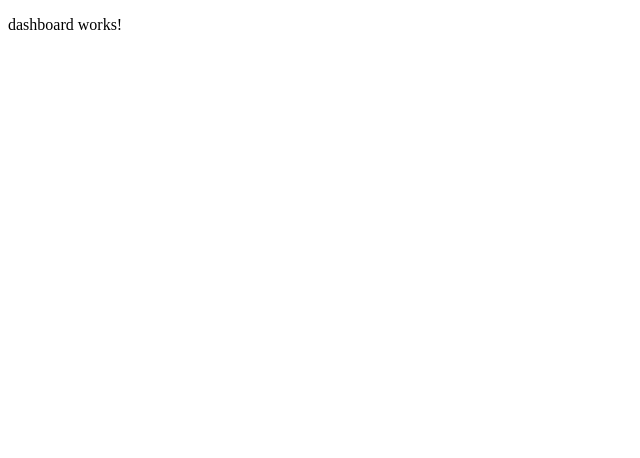
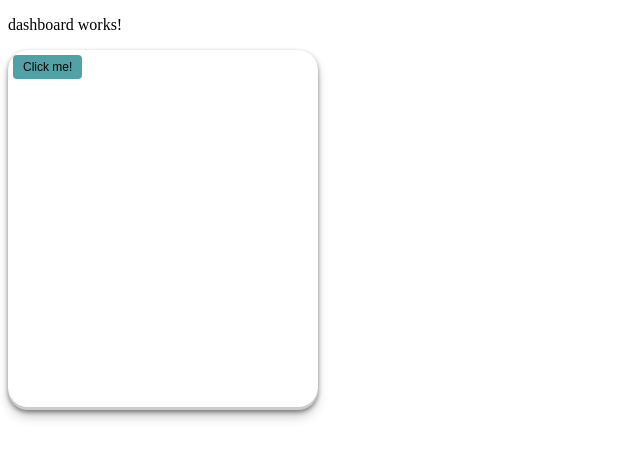
Before and after one commit to vvalverdea/ProTasker, an Angular app in the folder frontend/client/: page / in a window 1280 px wide. Shown: the top 458 px of the page, without its empty margins (0-640 px from the left). Built offline with nearby package versions, Linux system fonts and the light colour scheme.

Commit message:
feat: card's build as atom

```diff
--- a/frontend/client/angular.json
+++ b/frontend/client/angular.json
@@ -29,7 +29,11 @@
                 "input": "public"
               }
             ],
-            "styles": ["src/styles.scss"],
+            "styles": [
+              "src/styles/_variables.scss",
+              "src/styles/_mixins.scss",
+              "src/styles.scss"
+            ],
             "scripts": [],
             "server": "src/main.server.ts",
             "outputMode": "server",
--- /dev/null
+++ b/frontend/client/src/app/atoms/card/card.component.html
@@ -0,0 +1,3 @@
+<div class="card" [style.width]="width" [style.height]="height">
+  <ng-content></ng-content>
+</div>
--- /dev/null
+++ b/frontend/client/src/app/atoms/card/card.component.scss
@@ -0,0 +1,19 @@
+@use "../../../styles/_variables" as *;
+
+.card {
+  border-radius: 20px;
+  padding: 5px;
+  box-shadow: rgba(0, 0, 0, 0.4) 0px 2px 4px,
+    rgba(0, 0, 0, 0.3) 0px 7px 13px -3px, rgba(0, 0, 0, 0.2) 0px -3px 0px inset;
+  display: grid;
+  grid-template-rows: auto 1fr;
+
+  @media (max-width: 768px) {
+    width: 150px !important;
+    height: auto !important;
+  }
+
+  @media (max-width: 480px) {
+    width: 120px !important;
+  }
+}
--- a/frontend/client/src/app/dashboard/dashboard.component.html
+++ b/frontend/client/src/app/dashboard/dashboard.component.html
@@ -1 +1,4 @@
 <p>dashboard works!</p>
+<app-card [width]="'300px'" [height]="'350px'">
+  <app-button label="Click me!" type="primary" size="small"></app-button>
+</app-card>
--- a/frontend/client/src/app/dashboard/dashboard.component.ts
+++ b/frontend/client/src/app/dashboard/dashboard.component.ts
@@ -1,8 +1,10 @@
 import { Component } from '@angular/core';
+import { CardComponent } from '../atoms/card/card.component';
+import { ButtonComponent } from '../atoms/button/button.component';
 
 @Component({
   selector: 'app-dashboard',
-  imports: [],
+  imports: [ButtonComponent, CardComponent],
   templateUrl: './dashboard.component.html',
   styleUrl: './dashboard.component.scss',
 })
```
Also changed, not shown: frontend/client/src/app/atoms/card/card.component.ts (added, +12 -0 lines), 1 other file (tests, documents, lock files or other folders).
